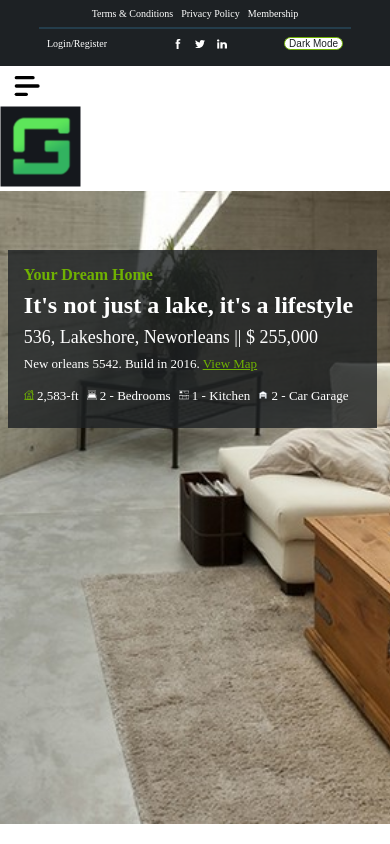
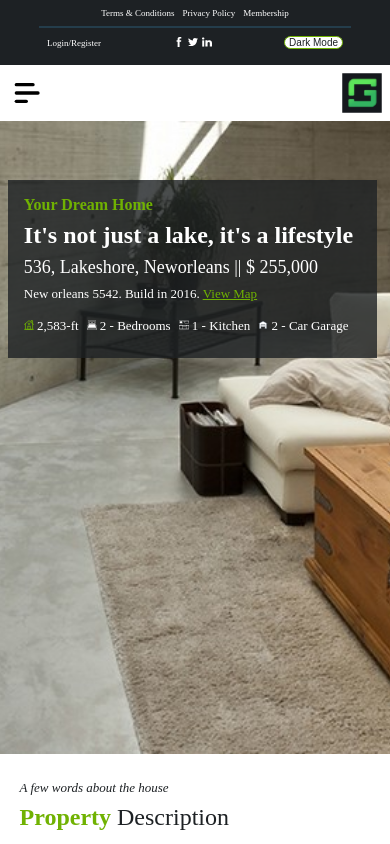
Before and after one commit to Draxeytina/genesis-africa-block, an Angular app: page /home in a window 390 px wide. Shown: the top 844 px of the page. Built offline with nearby package versions, Linux system fonts and the light colour scheme.

Commit message:
Update responsiveness

```diff
--- a/src/app/about-us/about-us.component.scss
+++ b/src/app/about-us/about-us.component.scss
@@ -192,7 +192,7 @@
   }
 }
 
-@media (min-width: 481px) and (max-width: 1024px) {
+@media (min-width: 481px) and (max-width: 992px) {
 }
 
 @media (max-width: 480px) {
--- a/src/app/app.component.scss
+++ b/src/app/app.component.scss
@@ -150,18 +150,33 @@
   font-size: x-small;
 }
 
+@media (min-width: 993px) {
   .mobile-menu {
-  svg{
     display: none;
   }
 }
 
-@media (min-width: 1025px) {
-
+@media (min-width: 481px) and (max-width: 992px) {
+  .mobile-menu {
+    display: none;
   }
 
-@media (min-width: 481px) and (max-width: 1024px) {
+  .nav-links {
+    font-size: xx-small;
+    justify-content: flex-end;
 
+    li {
+      padding: 7px;
+
+      a {
+        font-size: small;
+      }
+    }
+
+    li:last-child {
+      padding: 7px;
+    }
+  }
 }
 
 @media (max-width: 480px) {
@@ -174,11 +189,12 @@
   }
 
   .mobile-menu {
+    display: block;
     .top-nav {
       display: grid;
       grid-template-columns: 1fr;
       padding: $padding 10%;
-      font-size: x-small;
+      font-size: xx-small;
       background-color: var(--top-nav-color);
 
       .list-1 {
@@ -227,12 +243,23 @@
       }
     }
 
+    .bottom-nav {
+      display: flex;
+      justify-content: space-between;
+      align-items: center;
+
       svg{
         display: block;
         padding-left: $padding;
 
         &:hover {
           cursor: pointer;
+        }
+      }
+
+      img {
+        padding: $padding;
+        height: 40px;
       }
     }
 
--- a/src/app/home/home.component.scss
+++ b/src/app/home/home.component.scss
@@ -279,7 +279,7 @@
     strong {
       color: $theme-color1;
       font-size: x-large;
-      width: 10%;
+      width: 15%;
     }
 
     p {
@@ -306,7 +306,24 @@
   }
 }
 
-@media (min-width: 481px) and (max-width: 1024px) {
+@media (min-width: 481px) and (max-width: 992px) {
+  #home-description {
+    grid-template-columns: 1fr 1fr;
+    padding: 0 5vw;
+  }
+
+  #home-details {
+
+    .details-2 {
+      padding: 40px;
+    }
+  }
+
+  .home-about-us {
+    #about-us-heading {
+      font-size: large;
+    }
+  }
 }
 
 @media (max-width: 480px) {
@@ -316,10 +333,29 @@
 
   #home-description {
     grid-template-columns: 1fr;
+    padding: 0 5vw;
   }
 
   #home-details {
     grid-template-columns: 1fr;
     grid-template-rows: 1fr 1fr;
   }
+
+  .home-about-us {
+    width: 90%;
+    padding: $padding;
+
+    #about-us-heading {
+      width: 25%;
+    }
+  }
+
+  #footer-list {
+
+    li {
+      padding: 4px;
+      font-size: xx-small;
+    }
+  }
+
 }
```
Lines whose indentation alone changed are shown as unchanged.
